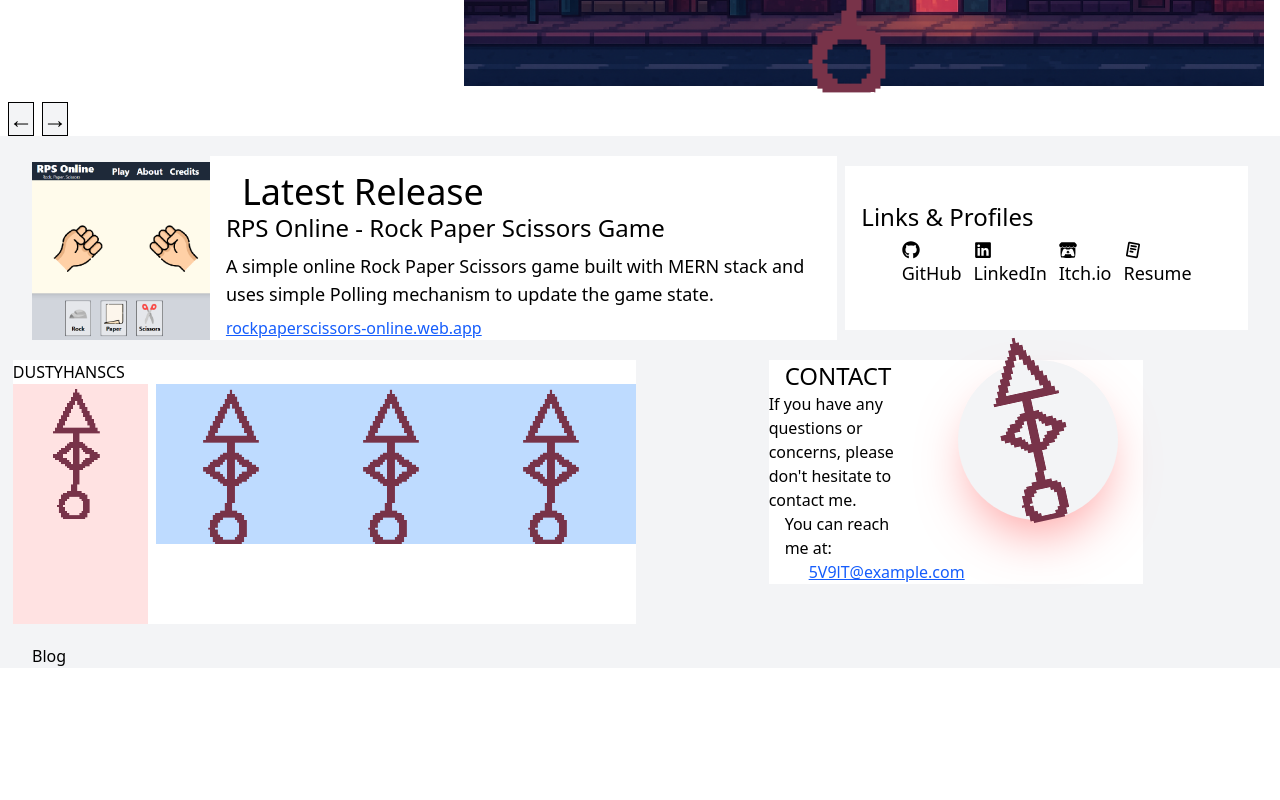
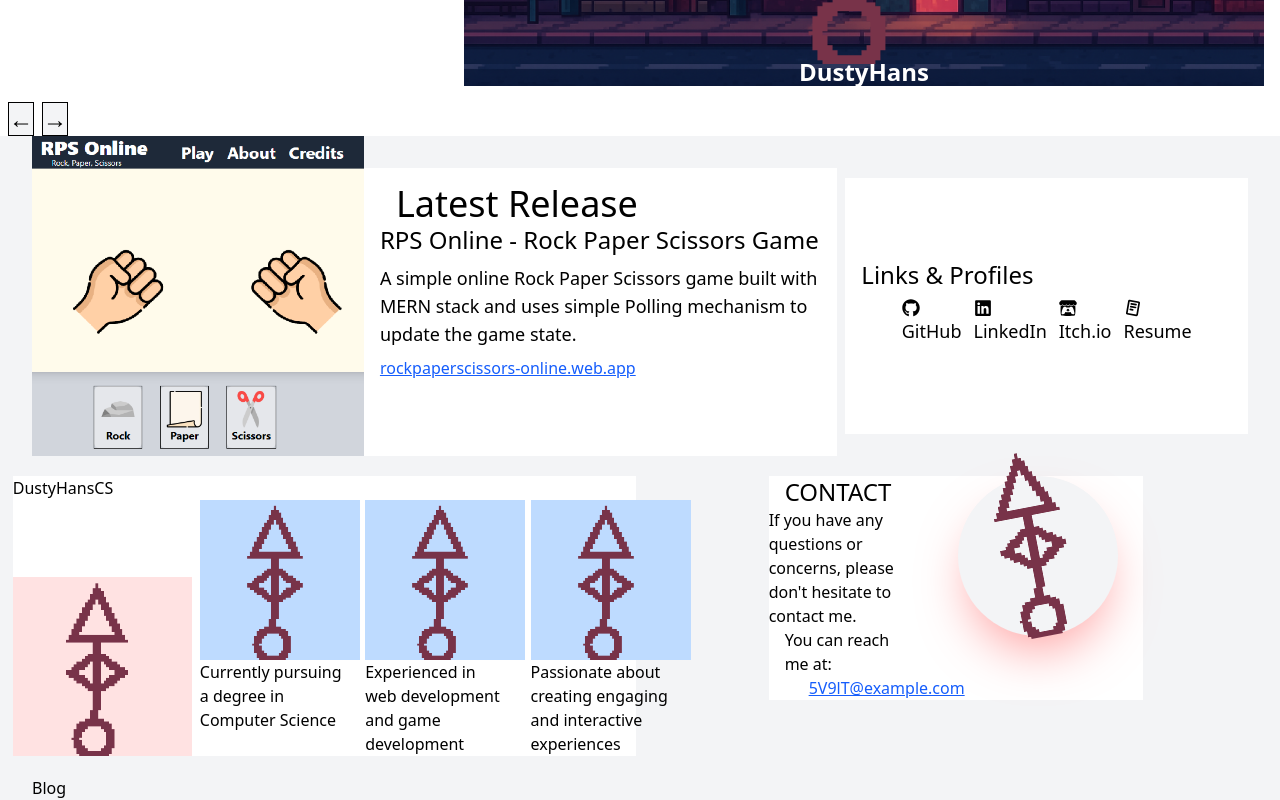
Before and after one commit to DustyCs/DustyCs.github.io, a React (Vite) app: page /#/ in a window 1280 px wide. Shown: the part 280-1080 px from the top of the page. Before the commit the page ends 948 px from the top, so only its background shows below. Built offline with nearby package versions, Linux system fonts and the light colour scheme.

Commit message:
[DEV] Fixed latest release image

```diff
--- a/src/features/home-page/components/AboutMe.jsx
+++ b/src/features/home-page/components/AboutMe.jsx
@@ -3,21 +3,30 @@ import DustyChar from '../../../assets/projects/DustyChar.png'
 
 export default function AboutMe() {
   return (
-    <div className='bg-white'>
-        <h1>DUSTYHANSCS</h1>
-        <div className='flex gap-2'>
-          <div className='h-[15rem] w-[15rem] bg-red-100'>
+    <div className='bg-white '>
+        <h1>DustyHansCS</h1>
+        <div className='flex items-end gap-2'>
+          <div className='h-full w-[30%] bg-red-100 flex items-end justify-center'>
             <img src={DustyChar} alt="" />
           </div>
-          <div className='flex'>
-            <div className='h-[10rem] w-[10rem] bg-blue-200'>
+          <div className='w-[70%] flex justify-around gap-5'>
+            <div className='w-1/3'>
+              <div className='h-[10rem] w-[10rem] bg-blue-200'>
               <img src={DustyChar} alt="" />
+              </div>
+              <p>Currently pursuing a degree in Computer Science</p>
             </div>
-            <div className='h-[10rem] w-[10rem] bg-blue-200'>
+            <div className='w-1/3'>
+              <div className='h-[10rem] w-[10rem] bg-blue-200'>
                 <img src={DustyChar} alt="" />
+              </div>
+              <p>Experienced in web development and game development</p>
             </div>
-            <div className='h-[10rem] w-[10rem] bg-blue-200'>
+            <div className='w-1/3'>
+              <div className='h-[10rem] w-[10rem] bg-blue-200'>
                 <img src={DustyChar} alt="" />
+              </div>
+              <p>Passionate about creating engaging and interactive experiences</p>
             </div>
           </div>
         </div>
--- a/src/features/home-page/components/LatestRelease.jsx
+++ b/src/features/home-page/components/LatestRelease.jsx
@@ -6,13 +6,12 @@ export default function LatestRelease() {
   return (
     <div className='w-full col-span-1 sm:max-h-[25rem]'>
         <div className='flex sm:flex-row flex-col items-center sm:items-end justify-around h-full overflow-auto'>
-            <div className=''> {/* only one image at a time */}
+            {/* only one image at a time */}
               {
                 latestRelease.images.map((img, index) => (
-                    <img key={index} src={img} className='w-[100%] max-w-[20rem] max-h-[20rem]' alt="" />
+                    <img key={index} src={img} className='w-[100%] max-w-[35rem] max-h-[20rem]' alt="" />
                 ))
               }
-            </div>
             <div className="mt-1 bg-white sm:h-[90%] sm:p-4">
               <h1 className='text-4xl px-4'>Latest Release</h1>
               <h2 className='text-2xl'>{latestRelease.title}</h2>
```
